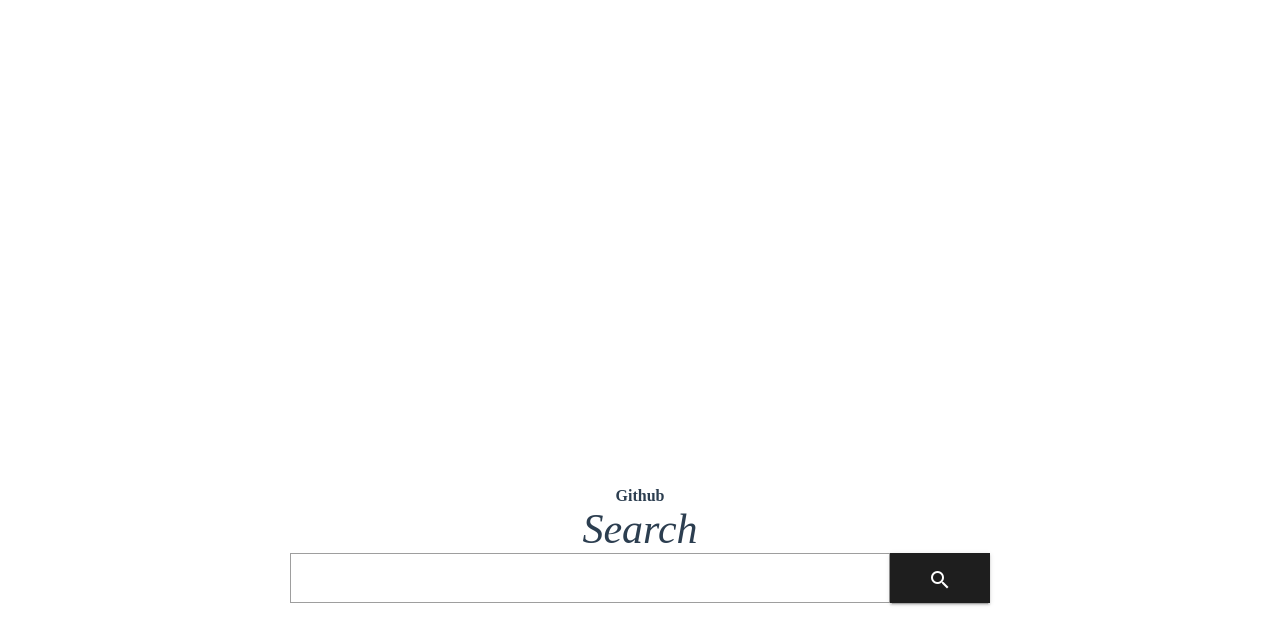
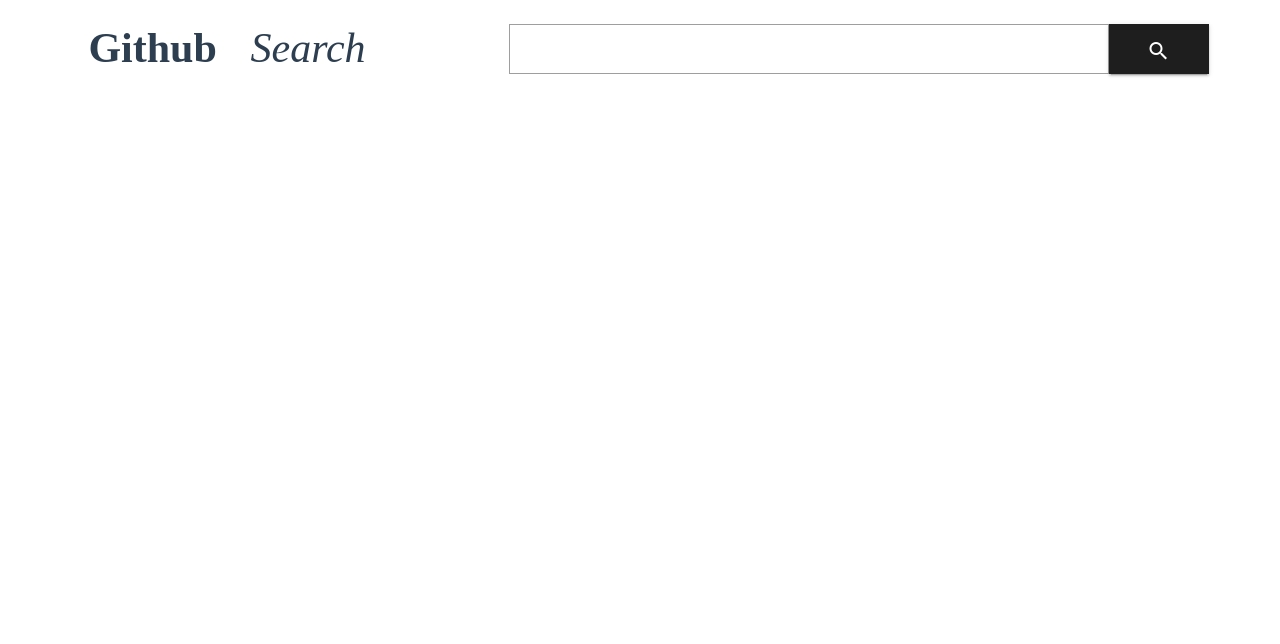
Before and after one commit to iagolavor/desafio-lux, a Vue app: page /#/result/1 in a window 1280 px wide. Shown: the top 644 px of the page. Built offline with nearby package versions, Linux system fonts and the light colour scheme.

Commit message:
Criado o header

```diff
--- a/src/App.vue
+++ b/src/App.vue
@@ -16,5 +16,6 @@
 }
 .container{
   min-height: 1024px;
+  max-width: 1440px;
 }
 </style>
--- a/src/components/Header.vue
+++ b/src/components/Header.vue
@@ -1,6 +1,6 @@
 <template>
-    <div class="header">
-        <div class="lettermark">
+    <v-row justify="space-between" style="max-width:1440px; margin:0 auto;">
+        <div style="width:311px; display:flex; justify-content:space-around;">
             <div class="github">
                 Github
             </div>
@@ -8,8 +8,11 @@
                 Search
             </div>
         </div>
-        <Searchbar/>
-    </div>
+        <v-spacer/>
+        <div style="width:700px;">
+            <Searchbar/>
+        </div>
+    </v-row>
 </template>
 
 <script>
@@ -26,14 +29,14 @@ export default {
 </script>
 
 <style scoped>
-.header{
-    width: 1384px;
-    height: 50px;
+.lettermark{
+    width: 311px;
+    align-items: center;
 }
 .github{
     font-family: Roboto Mono;
     font-weight: 700;
-    font: 42px;
+    font-size: 42px;
 }
 .search{
     font-family: Rubik;
--- a/src/views/Result.vue
+++ b/src/views/Result.vue
@@ -1,7 +1,7 @@
 <template>
-    <v-row>
+    <v-container>
         <Header/>
-    </v-row>
+    </v-container>
 </template>
 
 <script>
@@ -17,3 +17,6 @@ export default {
     }
 }
 </script>
+
+<style scoped>
+</style>
```
